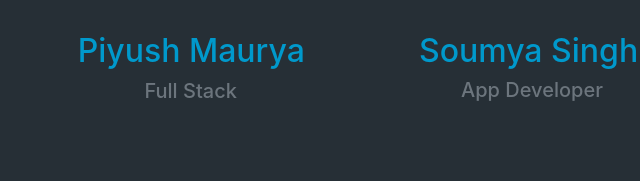
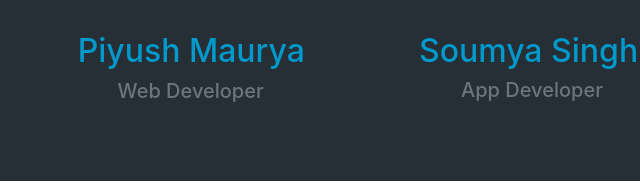
Before and after one commit to piyush-maurya/LandingPage, a plain HTML site: page index.html in a window 1280 px wide. Shown: the part 1747-1940 px from the top of the page, 108-748 px from the left. Drawn offline with nearby package versions, Linux system fonts and the light colour scheme.

Commit message:
Update index.html

```diff
--- a/index.html
+++ b/index.html
@@ -87,7 +87,7 @@
                 <div class="team-member">
                     <img src="img/piyush.jpg" class="img-circle" alt="">
                     <h2>&nbsp;&nbsp;&nbsp;&nbsp;&nbsp;Piyush Maurya</h2>
-                    <h5 class="text-muted">Full Stack</h5>
+                    <h5 class="text-muted">Web Developer</h5></h5>
 
                 </div>
             </div>
```
